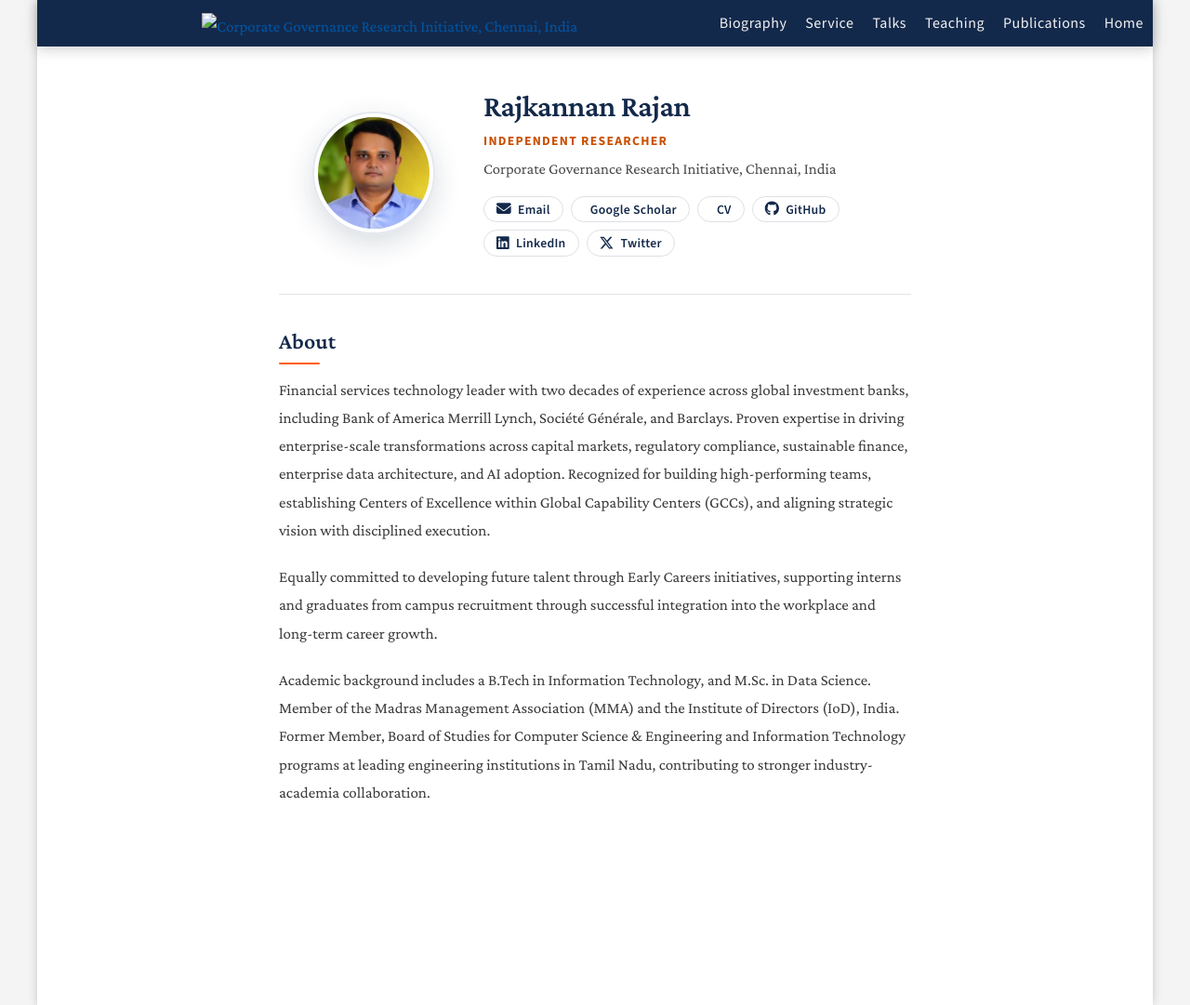
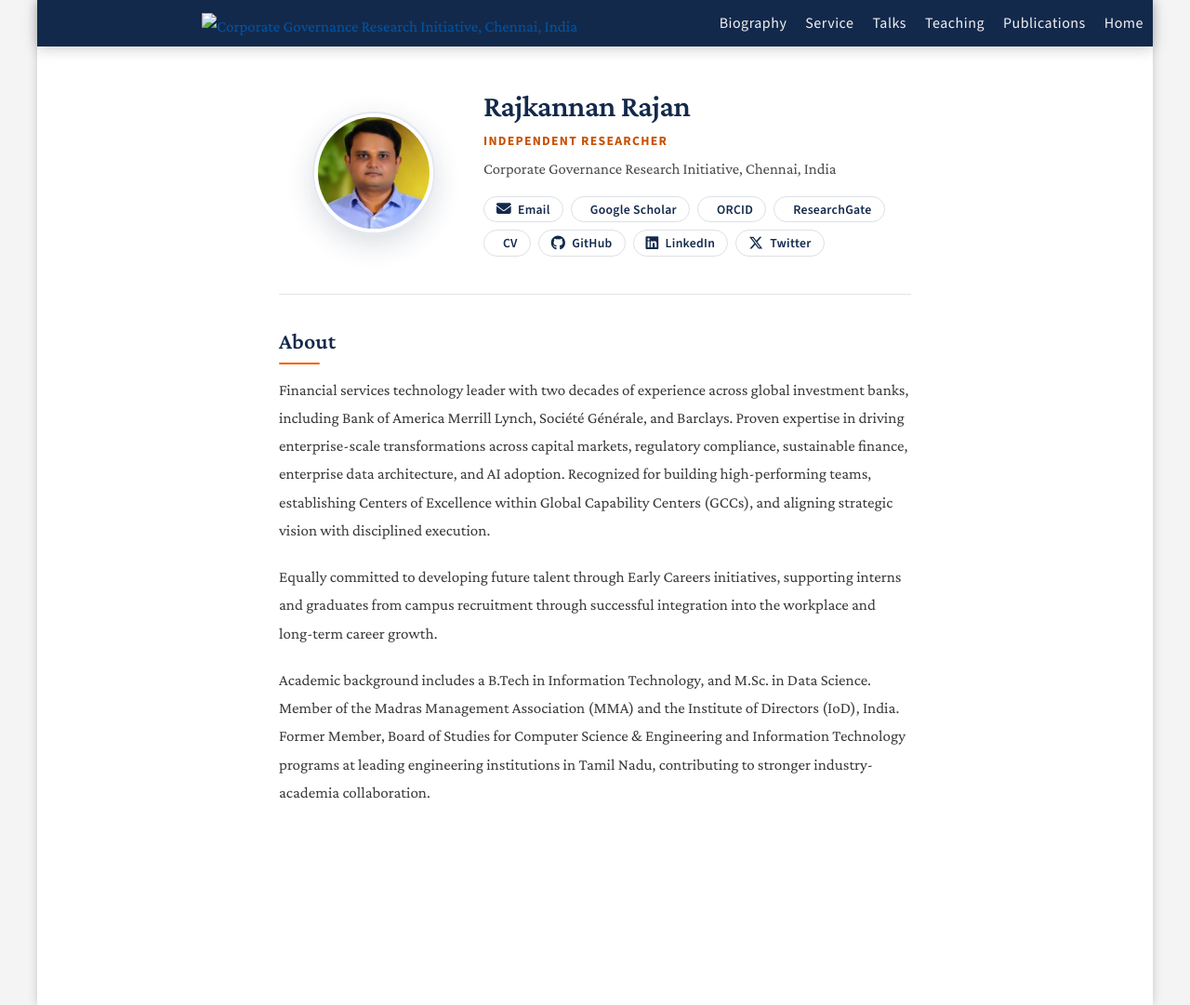
Before and after one commit to rajkannanrajan/rajkannanrajan.github.io, a Jekyll site: the page built from index.md, in a window 1280 px wide and 1081 px high. Shown: the whole window at 93% size. Built offline with Jekyll 4.4.1, drawn with Linux system fonts in a browser that asks for light colours; a style sheet for code colours, icons or effects is not loaded; our own code applies the rules of GitHub Pages for plain Markdown files.

Commit message:
Update hero.html with comprehensive academic profile pills (ORCID, Publons, Scopus, SSRN, ResearchGate)

```diff
--- a/_includes/hero.html
+++ b/_includes/hero.html
@@ -23,11 +23,15 @@
     <div class="hero-links{% if site.link_type == 'icon' %} icon-only{% endif %}">
       {% if site.email %}{% assign hero_mail = site.email | replace: ' (at) ', '@' | replace: '(at)', '@' | replace: ' [at] ', '@' | strip %}<a class="hero-pill" href="mailto:{{ hero_mail }}" title="{{ hero_mail }}"><i class="fa-solid fa-envelope"></i><span>Email</span></a>{% endif %}
       {% if site.google_scholar %}<a class="hero-pill" href="{{ site.google_scholar }}" title="Google Scholar"><i class="ai ai-google-scholar"></i><span>Google Scholar</span></a>{% endif %}
+      {% if site.orcid %}<a class="hero-pill" href="{{ site.orcid }}" title="ORCID"><i class="ai ai-orcid"></i><span>ORCID</span></a>{% endif %}
+      {% if site.ssrn %}<a class="hero-pill" href="{{ site.ssrn }}" title="SSRN"><i class="ai ai-ssrn"></i><span>SSRN</span></a>{% endif %}
+      {% if site.scopus %}<a class="hero-pill" href="{{ site.scopus }}" title="Scopus"><i class="ai ai-scopus"></i><span>Scopus</span></a>{% endif %}
+      {% if site.researchgate %}<a class="hero-pill" href="{{ site.researchgate }}" title="ResearchGate"><i class="ai ai-researchgate"></i><span>ResearchGate</span></a>{% endif %}
+      {% if site.publons %}<a class="hero-pill" href="{{ site.publons }}" title="Web of Science / Publons"><i class="ai ai-publons"></i><span>Publons</span></a>{% endif %}
       {% if site.cv_link %}<a class="hero-pill hero-pill-extra" href="{{ site.cv_link }}" title="CV"><i class="ai ai-cv"></i><span>CV</span></a>{% endif %}
       {% if site.github_link %}<a class="hero-pill hero-pill-extra" href="{{ site.github_link }}" title="GitHub"><i class="fab fa-github"></i><span>GitHub</span></a>{% endif %}
       {% if site.linkedin %}<a class="hero-pill hero-pill-extra" href="{{ site.linkedin }}" title="LinkedIn"><i class="fab fa-linkedin"></i><span>LinkedIn</span></a>{% endif %}
       {% if site.twitter %}<a class="hero-pill hero-pill-extra" href="{{ site.twitter }}" title="Twitter"><i class="fab fa-x-twitter"></i><span>Twitter</span></a>{% endif %}
-      {% if site.bluesky %}<a class="hero-pill hero-pill-extra" href="{{ site.bluesky }}" title="Bluesky"><i class="fab fa-bluesky"></i><span>Bluesky</span></a>{% endif %}
     </div>
 
   </div>
```
